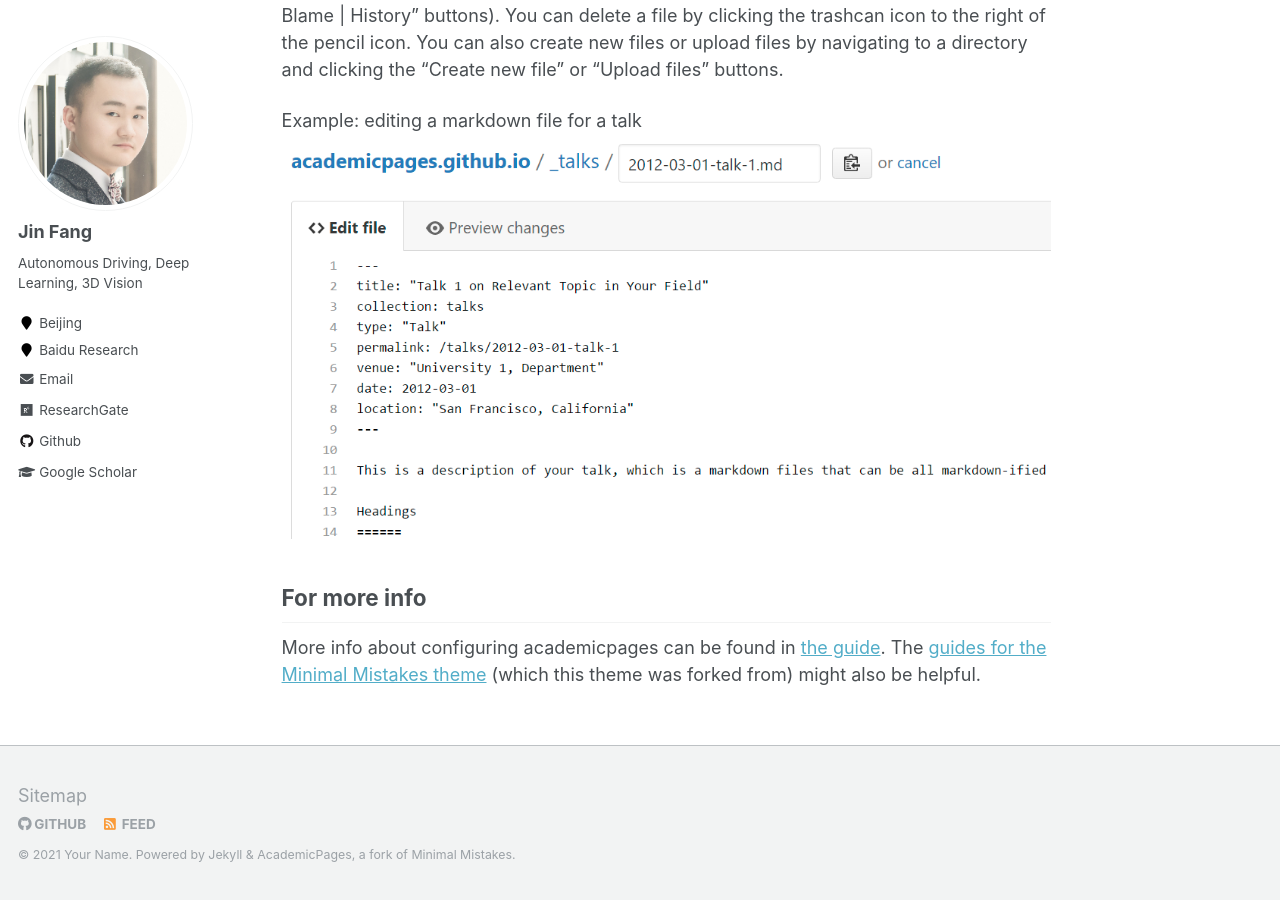
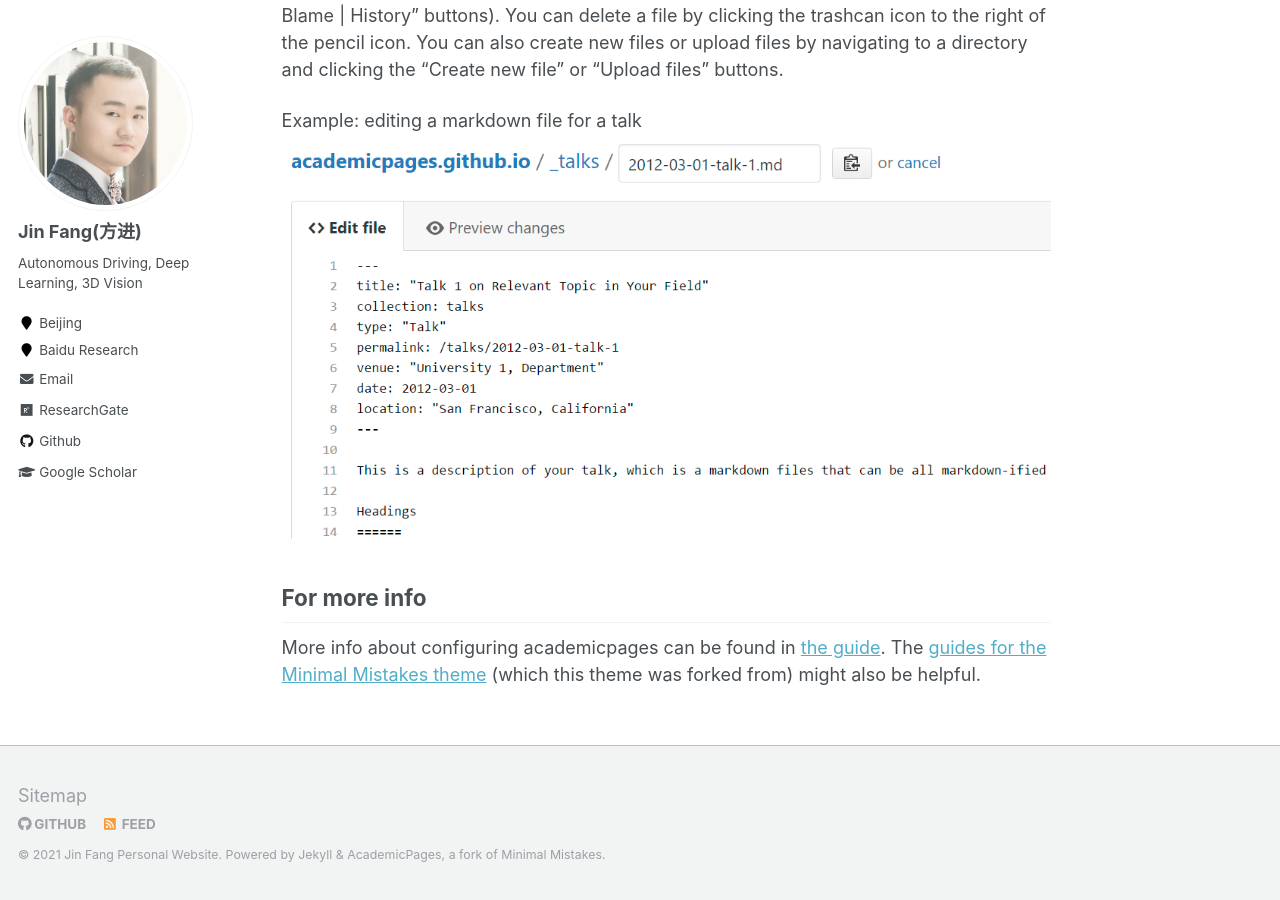
Before and after one commit to fangjin-cool/fangjin-cool.github.io, a Jekyll site: the page built from _pages/about.md, in a window 1280 px wide and 900 px high, scrolled down 2434 px. Built offline with Jekyll 4.4.1, drawn with Linux system fonts in a browser that asks for light colours.

Commit message:
Update _config.yml

```diff
--- a/_config.yml
+++ b/_config.yml
@@ -9,7 +9,7 @@
 locale                   : "zh-China"
 title                    : "Jin Fang"
 title_separator          : "-"
-name                     : &name "Your Name"
+name                     : &name "Jin Fang Personal Website"
 description              : &description "personal description"
 url                      : https://fangjin.cool # the base hostname & protocol for your site e.g. "https://mmistakes.github.io"
 baseurl                  : "" # the subpath of your site, e.g. "/blog"
@@ -80,7 +80,7 @@ analytics:
 
 # Site Author
 author:
-  name             : "Jin Fang"
+  name             : "Jin Fang(方进)"
   avatar           : "fangjin.png"
   bio              : "Autonomous Driving, Deep Learning, 3D Vision"
   location         : "Beijing"
```
